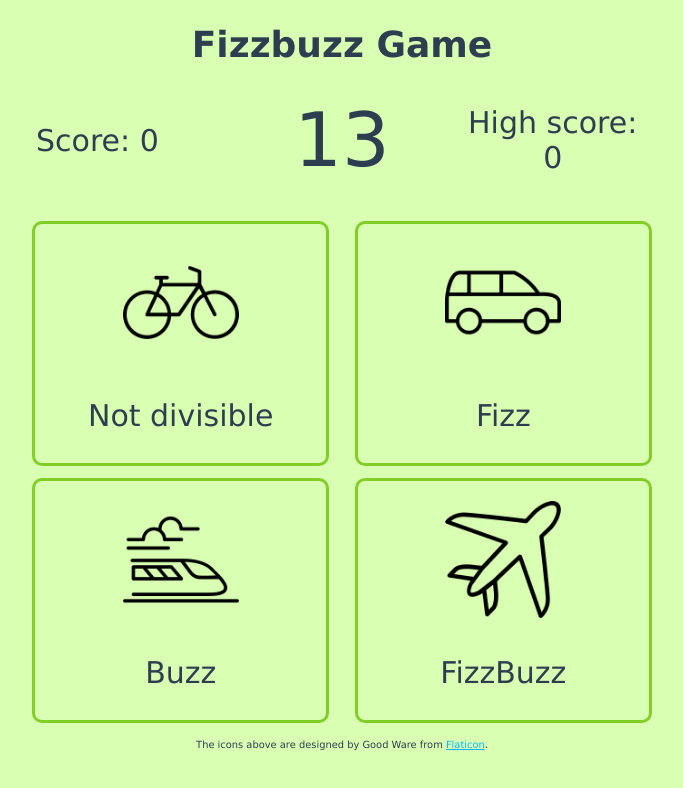
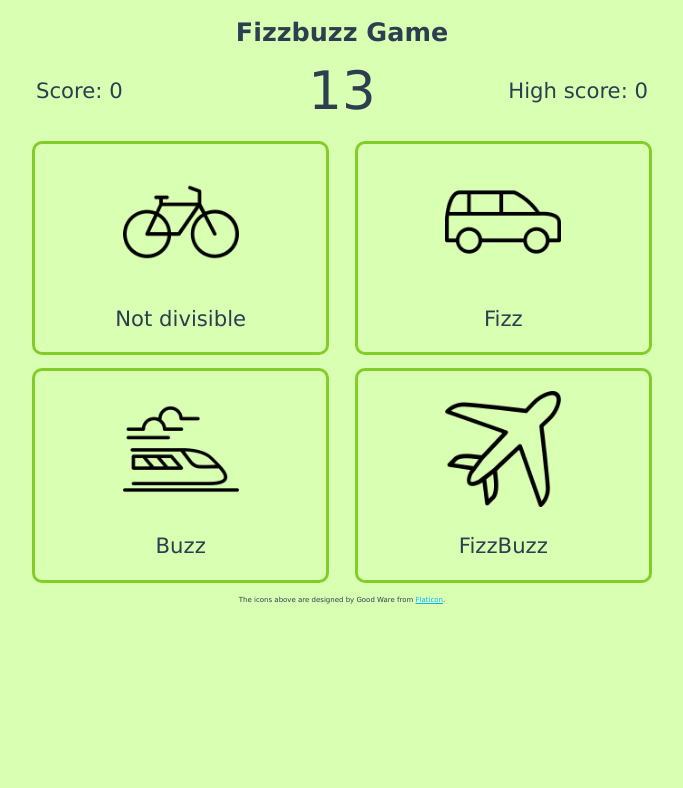
Before and after one commit to Chicken-DEV/vue-fizzbuzz, a Vue app: page / in a window 1280 px wide. Shown: the top 788 px of the page, without its empty margins (298-981 px from the left). Built offline with nearby package versions, Linux system fonts and the light colour scheme.

Commit message:
サイズ指定にvwを使用

```diff
--- a/src/App.vue
+++ b/src/App.vue
@@ -30,7 +30,7 @@ html, body {
 
 #app {
   font-family: 'Avenir', Verdana, Tahoma, sans-serif;
-  font-size: 30px;
+  font-size: calc(18px + 0.25vw);
   -webkit-font-smoothing: antialiased;
   -moz-osx-font-smoothing: grayscale;
   text-align: center;
```
